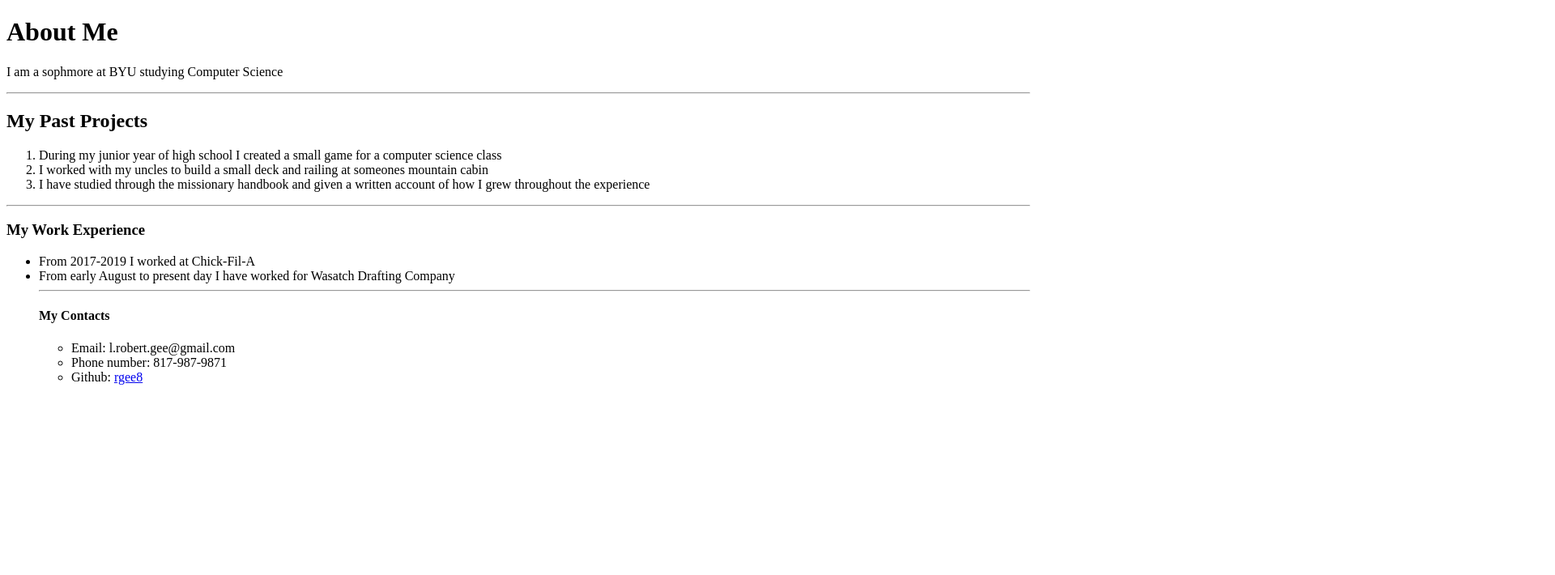
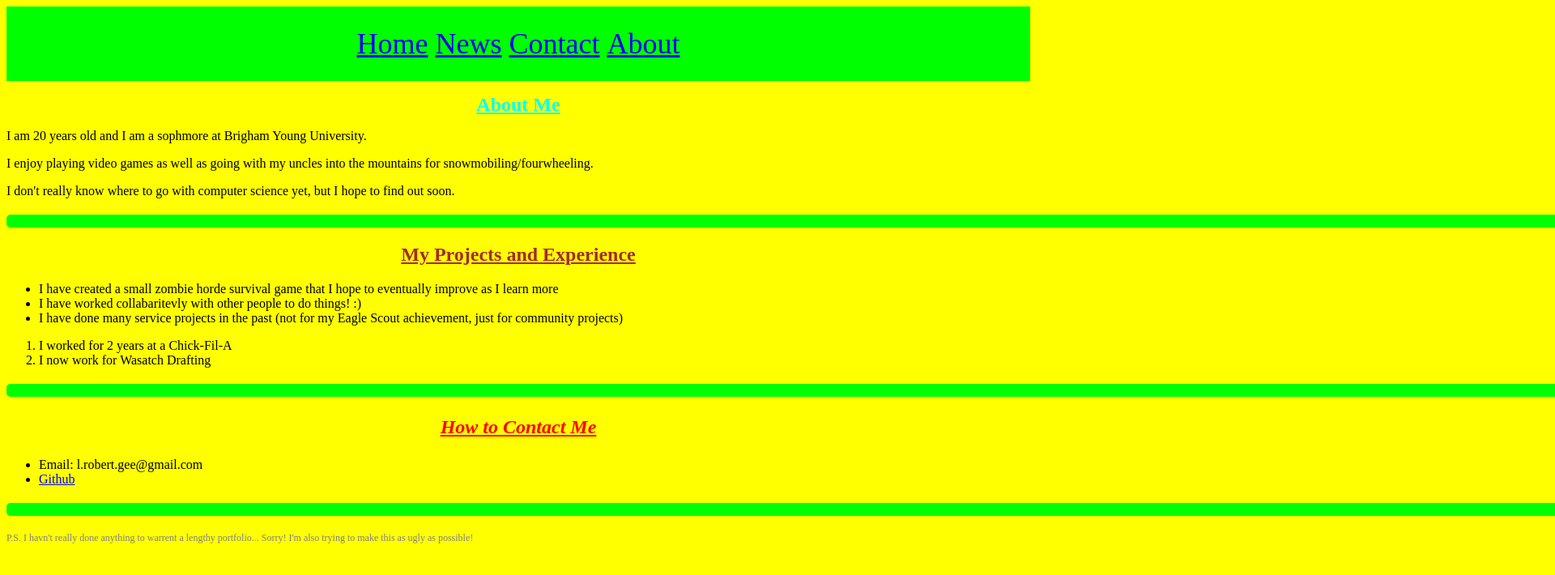
Before and after one commit to rgee8/portfolio, a plain HTML site: page index.html in a window 1280 px wide. Shown: the top 710 px of the page at 81% size, 1920 px wide, since content can reach past the window. Drawn offline with Linux system fonts and the light colour scheme.

Commit message:
Adding New Features

```diff
--- a/index.html
+++ b/index.html
@@ -1,32 +1,47 @@
 <!DOCTYPE html>
 <html>
   <head>
-		<title>Robert Gee</title>
+    <meta charset='UTF-8'>
+    <title> Introducing Me... Robert Gee!!</title>
+    <link rel='stylesheet' href='styling.css'/>
   </head>
   <body>
-		<h1>About Me</h1>
-		<p>I am a sophmore at BYU studying Computer Science</p>
+    <ul class='topBar'>
+      <li class='mainList'><a href="default.asp">Home</a></li>
+      <li class='mainList'><a href="news.asp">News</a></li>
+      <li class='mainList'><a href="contact.asp">Contact</a></li>
+      <li class='mainList'><a href="about.asp">About</a></li>
+    </ul>
 
-		<hr>
-		<h2>My Past Projects</h2>
+    <h1 id='description' class='secondaryTopic'><strong>About Me</strong></h1>
+    <p>I am 20 years old and I am a sophmore at Brigham Young University.</p>
+    <p>I enjoy playing video games as well as going with my uncles into the mountains for snowmobiling/fourwheeling.</p>
+    <p>I don't really know where to go with computer science yet, but I hope to find out soon.</p>
+
+    <div style='padding-top: 1px'></div>
+
+    <h2 id='thePast' class='secondaryTopic'><strong>My Projects and Experience</strong></h2>
+    <ul>
+      <li>I have created a small zombie horde survival game that I hope to eventually improve as I learn more</li>
+      <li>I have worked collabaritevly with other people to do things! :)</li>
+      <li>I have done many service projects in the past (not for my Eagle Scout achievement, just for community projects)</li>
+    </ul>
     <ol>
-			<li>During my junior year of high school I created a small game for a computer science class</li>
-			<li>I worked with my uncles to build a small deck and railing at someones mountain cabin</li>
-			<li>I have studied through the missionary handbook and given a written account of how I grew throughout the experience</li>
+      <li>I worked for 2 years at a Chick-Fil-A</li>
+      <li>I now work for Wasatch Drafting</li>
     </ol>
 
-		<hr>
-		<h3>My Work Experience</h3>
-		<ul>
-			<li>From 2017-2019 I worked at Chick-Fil-A</li>
-			<li>From early August to present day I have worked for Wasatch Drafting Company</li>
+    <div style='padding-top: 1px'></div>
 
-		<hr>
-		<h4>My Contacts</h4>
+    <h3 id='slideIntoDMs'class='secondaryTopic'><em>How to Contact Me</em></h3>
     <ul>
       <li>Email: l.robert.gee@gmail.com</li>
-			<li>Phone number: 817-987-9871</li>
-			<li>Github: <a href='https://github.com/rgee8'>rgee8</a></li>
+      <li><a href='https://github.com/rgee8'>Github</a></li>
     </ul>
+
+    <div style='padding-top: 1px'></div>
+
+    <p>P.S. I havn't really done anything to warrent a lengthy portfolio... Sorry!
+    I'm also trying to make this as ugly as possible!</p>
   </body>
 </html>
--- /dev/null
+++ b/styling.css
@@ -0,0 +1,54 @@
+.topBar {
+  list-style-type: none;
+  margin: 0;
+  padding: 0;
+  background-color: lime;
+  color: red;
+  font-size: 36px;
+  text-align: center;
+  padding: 25px 0 25px 0;
+}
+
+.mainList {
+  display: inline;
+}
+
+.secondaryTopic {
+  font-size: 24px;
+  text-align: center;
+  text-decoration: underline;
+}
+
+#description {
+  color: cyan;
+}
+
+#thePast {
+  color: brown;
+}
+
+#slideIntoDMs {
+  color: red;
+}
+
+p:last-of-type {
+  color: gray;
+  font-size: 12px;
+}
+
+div {
+  color: lime;
+  background-color: lime;
+  font-weight: bold;
+  padding: 15px;
+  text-align: center;
+  border; 2px solid #5D6063;
+  border-radius: 5px;
+  width: 2000px;
+  box-sizing: border-box;
+  margin: 20px auto;
+}
+
+body {
+  background-color: yellow;
+}
```
Lines whose indentation alone changed are shown as unchanged.
